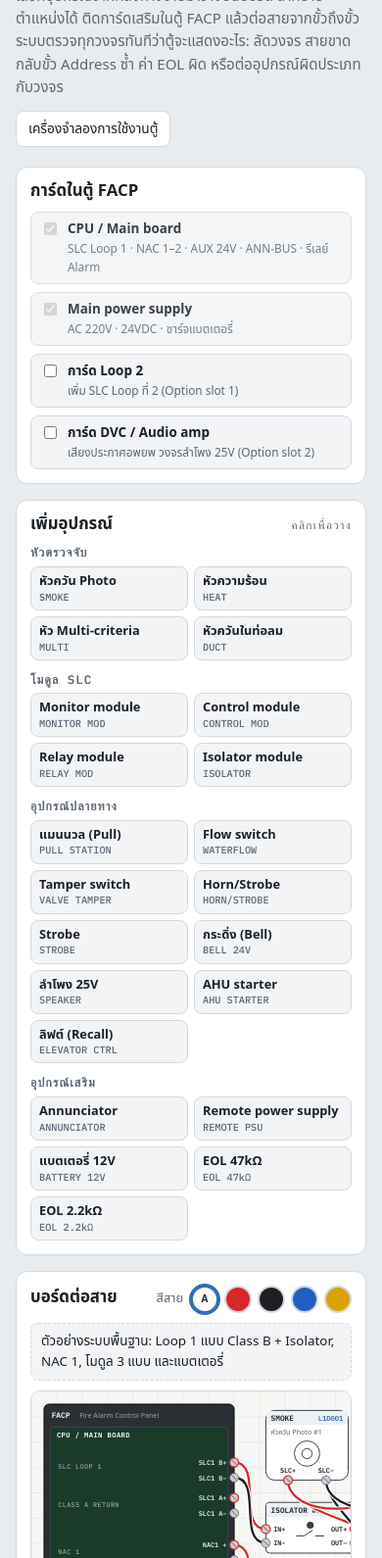
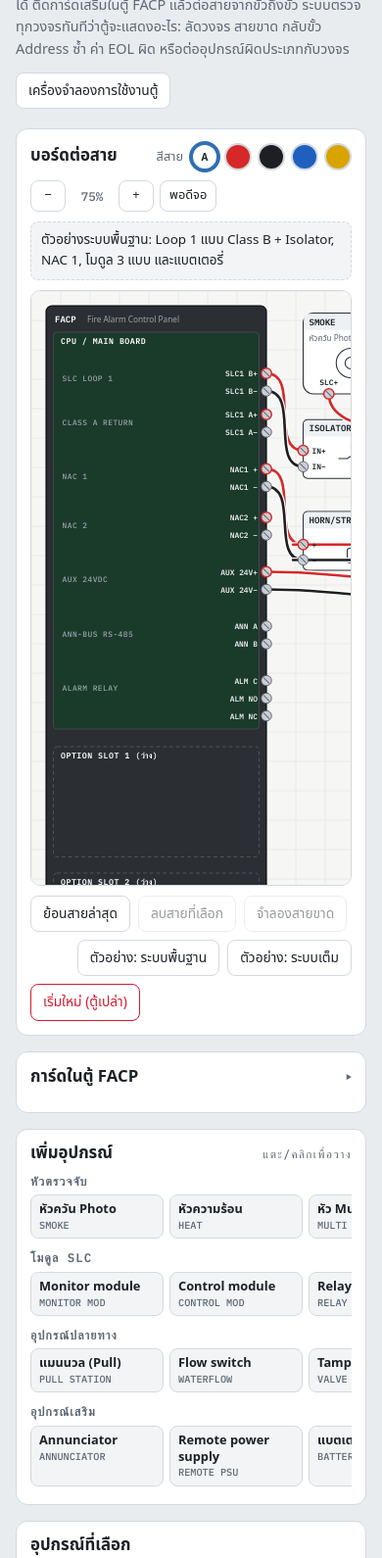
Before and after one commit to Supakit2539/claude-rc, a plain HTML site: page fire-alarm/wiring.html in a window 390 px wide. Shown: the part 125-1715 px from the top of the page at 98% size. Drawn offline with Linux system fonts and the light colour scheme; a web font is replaced by a local one.

Commit message:
Make both fire alarm pages usable on phones
Wiring lab: native swipe scrolling on the board (drag only moves an already-selected part on touch), zoom controls and ctrl+wheel zoom, larger touch targets for terminals, board-first layout with a horizontal device catalogue on narrow screens. Panel simulator: panel key labels fit at phone width and floor-plan devices have larger tap areas.

Co-Authored-By: Claude Opus 5.5 <noreply@anthropic.com>
Claude-Session: https://claude.ai/code/session_01WJhNuhicFiPoDNLZjHP4xa

```diff
--- a/fire-alarm/wiring.html
+++ b/fire-alarm/wiring.html
@@ -78,7 +78,32 @@ button,select,input{font:inherit}
 
 /* board */
 .board-wrap{overflow:auto;border:1px solid var(--line);border-radius:10px;background:var(--board);max-height:min(86vh,1100px)}
-svg.board{display:block;width:100%;min-width:1100px;height:auto;touch-action:none;user-select:none;-webkit-user-select:none}
+svg.board{display:block;width:1100px;max-width:none;height:auto;touch-action:pan-x pan-y;user-select:none;-webkit-user-select:none}
+.part.selp{touch-action:none}
+.zoom{display:flex;gap:6px;align-items:center}
+.zoom .btn{min-width:36px;justify-content:center}
+.zoom output{font-family:var(--font-mono);font-size:.78rem;color:var(--muted);min-width:42px;text-align:center}
+details.card > summary{cursor:pointer;list-style:none;display:flex;justify-content:space-between;align-items:baseline;gap:10px}
+details.card > summary::-webkit-details-marker{display:none}
+details.card > summary::after{content:"▾";color:var(--muted)}
+details.card:not([open]) > summary::after{content:"▸"}
+button,.pal-btn,.sw,select{touch-action:manipulation}
+@media (pointer:coarse){
+  .term circle.hit{r:14px}
+  .term circle.screw{r:8.5px}
+  .btn{padding:9px 13px}
+  .btn.sm{padding:8px 11px}
+}
+@media (max-width:820px){
+  .board-wrap{max-height:72vh}
+  .pal-items{display:flex;overflow-x:auto;gap:6px;padding-bottom:4px;scroll-snap-type:x proximity}
+  .pal-btn{flex:none;width:136px;scroll-snap-align:start}
+  .pal{gap:8px}
+  .lead{font-size:.9rem}
+  h1{font-size:1.3rem}
+  .res{max-height:none}
+  .grid > .col:nth-child(2){order:-1}
+}
 .gridline{stroke:var(--board-grid);stroke-width:1}
 .part{cursor:grab}
 .part.dragging{cursor:grabbing}
@@ -176,7 +201,7 @@ code{font-family:var(--font-mono);font-size:.82em;background:var(--surface-2);bo
     <div class="t">
       <span class="eyebrow">Wiring lab · Build your own system</span>
       <h1>ฝึกต่อสายระบบแจ้งเหตุเพลิงไหม้ Addressable</h1>
-      <p class="lead">เลือกอุปกรณ์จากคลังทางซ้ายมาวางบนบอร์ด ลากย้ายตำแหน่งได้ ติดการ์ดเสริมในตู้ FACP แล้วต่อสายจากขั้วถึงขั้ว ระบบตรวจทุกวงจรทันทีว่าตู้จะแสดงอะไร: ลัดวงจร สายขาด กลับขั้ว Address ซ้ำ ค่า EOL ผิด หรือต่ออุปกรณ์ผิดประเภทกับวงจร</p>
+      <p class="lead">เลือกอุปกรณ์จากคลังอุปกรณ์มาวางบนบอร์ด ลากย้ายตำแหน่งได้ ติดการ์ดเสริมในตู้ FACP แล้วต่อสายจากขั้วถึงขั้ว ระบบตรวจทุกวงจรทันทีว่าตู้จะแสดงอะไร: ลัดวงจร สายขาด กลับขั้ว Address ซ้ำ ค่า EOL ผิด หรือต่ออุปกรณ์ผิดประเภทกับวงจร</p>
     </div>
     <div class="row">
       <a class="btn" id="simLink" href="index.html">เครื่องจำลองการใช้งานตู้</a>
@@ -185,12 +210,12 @@ code{font-family:var(--font-mono);font-size:.82em;background:var(--surface-2);bo
 
   <div class="grid">
     <div class="col">
-      <section class="card" aria-label="การ์ดในตู้">
-        <div class="card-h"><h2>การ์ดในตู้ FACP</h2></div>
+      <details class="card" id="cardsBox" open>
+        <summary><h2>การ์ดในตู้ FACP</h2></summary>
         <div class="cardsel" id="cards"></div>
-      </section>
+      </details>
       <section class="card" aria-label="คลังอุปกรณ์">
-        <div class="card-h"><h2>เพิ่มอุปกรณ์</h2><span class="eyebrow">คลิกเพื่อวาง</span></div>
+        <div class="card-h"><h2>เพิ่มอุปกรณ์</h2><span class="eyebrow">แตะ/คลิกเพื่อวาง</span></div>
         <div class="pal" id="palette"></div>
       </section>
     </div>
@@ -200,6 +225,7 @@ code{font-family:var(--font-mono);font-size:.82em;background:var(--surface-2);bo
         <div class="card-h">
           <h2>บอร์ดต่อสาย</h2>
           <div class="row"><span class="note">สีสาย</span><div class="swatches" id="swatches" role="group" aria-label="สีสาย"></div></div>
+          <div class="zoom" role="group" aria-label="ซูมบอร์ด"><button class="btn sm" type="button" id="zOut" aria-label="ซูมออก">−</button><output id="zLbl">100%</output><button class="btn sm" type="button" id="zIn" aria-label="ซูมเข้า">+</button><button class="btn sm" type="button" id="zFit">พอดีจอ</button></div>
         </div>
         <div class="hint" id="hint"></div>
         <div class="board-wrap" id="boardWrap"><svg class="board" id="board" viewBox="0 0 1700 1200" aria-label="บอร์ดต่อสายอุปกรณ์"></svg></div>
@@ -829,7 +855,8 @@ function drawWires() {
 }
 
 /* ================= interaction ================= */
-const HINT = 'คลิกขั้วสกรูตัวแรก แล้วคลิกขั้วปลายทางเพื่อลากสาย · ลากตัวอุปกรณ์เพื่อย้าย · คลิกสายเพื่อลบหรือจำลองสายขาด · Esc ยกเลิก';
+const TOUCH = window.matchMedia && matchMedia('(pointer:coarse)').matches;
+const HINT = TOUCH ? 'แตะขั้วสกรูตัวแรก แล้วแตะขั้วปลายทางเพื่อต่อสาย · ปัดเพื่อเลื่อนบอร์ด · แตะอุปกรณ์เพื่อเลือก แล้วลากเพื่อย้าย · แตะสายเพื่อลบหรือจำลองสายขาด' : 'คลิกขั้วสกรูตัวแรก แล้วคลิกขั้วปลายทางเพื่อลากสาย · ลากตัวอุปกรณ์เพื่อย้าย · คลิกสายเพื่อลบหรือจำลองสายขาด · Esc ยกเลิก';
 function hint(t) { $('hint').textContent = t || HINT; }
 function autoColor(k) {
   const t = TERM[k];
@@ -856,6 +883,7 @@ board.addEventListener('pointerdown', ev => {
   const g = ev.target.closest('.part'); if (!g) return;
   const p = byId(g.dataset.p);
   if (p.t === 'facp') return;
+  if (ev.pointerType === 'touch' && selP !== p.id) return;
   const pt = svgPt(ev);
   drag = {p, g, dx:pt.x - p.x, dy:pt.y - p.y, moved:false, sx:pt.x, sy:pt.y};
   g.classList.add('dragging');
@@ -910,6 +938,8 @@ function selectPart(id) {
   selP = id;
   document.querySelectorAll('#board .part').forEach(g => g.classList.toggle('selp', g.dataset.p === id));
   renderInsp();
+  const p = byId(id);
+  if (p && p.t !== 'facp' && narrow()) hint(`เลือก ${nameOf(p)} แล้ว ลากเพื่อย้ายได้ · ตั้ง Address/ลบ ได้ที่ "อุปกรณ์ที่เลือก" ใต้บอร์ด`);
 }
 function delSel() { wires = wires.filter(w => w.id !== selW); selW = null; hint(); changed(); }
 $('delW').addEventListener('click', delSel);
@@ -936,6 +966,7 @@ $('palette').addEventListener('click', ev => {
   changed();
   hint(`วาง ${nameOf(p)} แล้ว (กรอบสีน้ำเงิน) ลากย้ายได้ แล้วต่อสายจากขั้วของอุปกรณ์`);
   const wrap = $('boardWrap'), sc = board.getBoundingClientRect().width / BW;
+  if (narrow()) wrap.scrollIntoView({behavior:'smooth', block:'start'});
   wrap.scrollTo({left:Math.max(0, x * sc - 60), top:Math.max(0, y * sc - 60), behavior:'smooth'});
 });
 
@@ -1129,8 +1160,28 @@ function render() {
 }
 function changed(opts = {}) { save(); drawAll(); renderCards(); if (!opts.keepInsp) renderInsp(); renderTests(); render(); }
 
+/* ================= zoom ================= */
+const narrow = () => window.innerWidth <= 820;
+let zoom = 1;
+const fitZoom = () => Math.max(0.3, ($('boardWrap').clientWidth - 2) / BW);
+function setZoom(z, keepCenter = true) {
+  const wrap = $('boardWrap');
+  const old = board.getBoundingClientRect().width || BW * zoom;
+  const cx = (wrap.scrollLeft + wrap.clientWidth / 2) / old, cy = (wrap.scrollTop + wrap.clientHeight / 2) / (old * BH / BW);
+  zoom = Math.min(2, Math.max(0.3, z));
+  board.style.width = Math.round(BW * zoom) + 'px';
+  $('zLbl').textContent = Math.round(zoom * 100) + '%';
+  if (keepCenter) { const nw = BW * zoom; wrap.scrollLeft = cx * nw - wrap.clientWidth / 2; wrap.scrollTop = cy * nw * BH / BW - wrap.clientHeight / 2; }
+}
+$('zIn').addEventListener('click', () => setZoom(zoom * 1.25));
+$('zOut').addEventListener('click', () => setZoom(zoom / 1.25));
+$('zFit').addEventListener('click', () => setZoom(fitZoom()));
+$('boardWrap').addEventListener('wheel', ev => { if (!ev.ctrlKey) return; ev.preventDefault(); setZoom(zoom * (ev.deltaY < 0 ? 1.1 : 1 / 1.1)); }, {passive:false});
+
 /* ================= boot ================= */
 hint();
+setZoom(TOUCH || narrow() ? 0.75 : Math.max(fitZoom(), 0.62), false);
+if (narrow()) $('cardsBox').open = false;
 if (!load()) build(false); else changed();
 })();
 </script>
```
Also changed, not shown: fire-alarm/index.html (+3 -1 lines).
